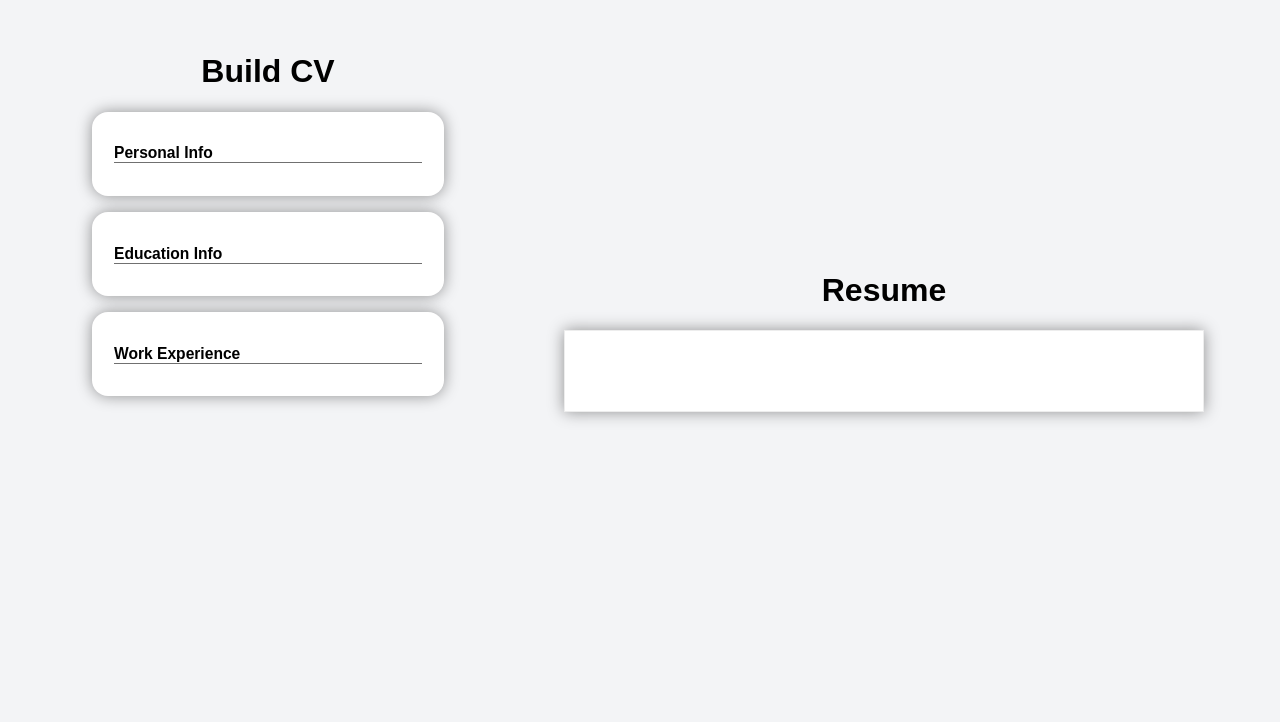
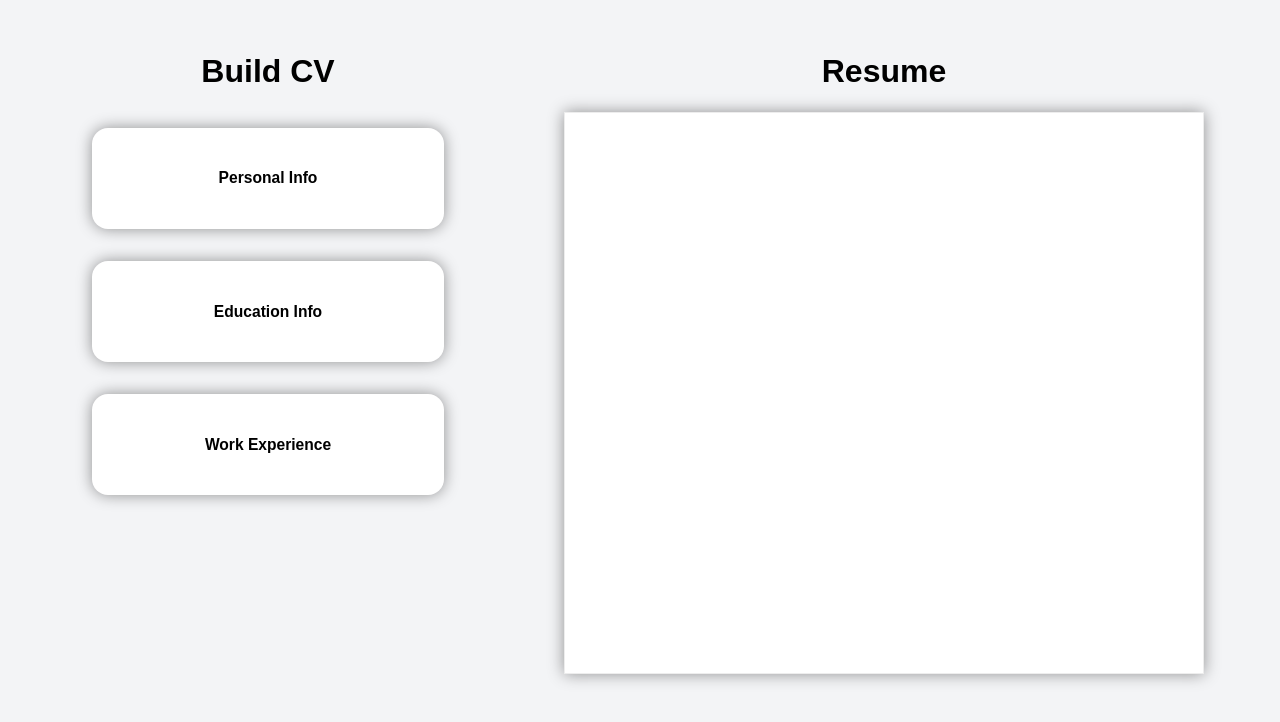
Before and after one commit to furkanssarri/cv-builder, a React (Vite) app: page / in a window 1280 px wide. Shown: the top 722 px of the page. Built offline with nearby package versions, Linux system fonts and the light colour scheme.

Commit message:
style: implement basic layout styling

```diff
--- a/src/App.css
+++ b/src/App.css
@@ -14,13 +14,16 @@
   flex-direction: column;
   justify-content: space-around;
   text-align: center;
-  align-items: center;
+  align-items: flex-start;
   margin: 1rem;
   padding: 1rem;
 }
 
 #form-area {
   width: 30vw;
+  height: 70vh;
+  position: sticky;
+  top: 0;
 }
 
 #form-area section {
@@ -29,6 +32,12 @@
   padding: 1rem;
   box-shadow: 0px 0px 15px 0px #00000069;
   border-radius: 16px;
+}
+
+.form-wrapper {
+  display: flex;
+  flex-direction: column;
+  align-self: flex-start;
 }
 
 #resume-area {
@@ -54,11 +63,12 @@
 
 .icon {
   transition: transform 0.3s ease;
+  font-size: 1.28rem;
 }
 
-.icon.rotate {
-  transform: rotate(180deg);
-}
+/* .icon:hover {
+  font-size: 1.4rem;
+} */
 
 form {
   display: flex;
--- a/src/App.jsx
+++ b/src/App.jsx
@@ -49,6 +49,7 @@ function App() {
     <div className="App">
       <div className="container">
         <div id="form-area">
+          <div className="form-wrapper">
             <h1>Build CV</h1>
             <FormContainer
               setPersonalInfo={setPersonalInfo}
@@ -57,6 +58,7 @@ function App() {
               editingIndex={editingIndex}
               setEditingIndex={setEditingIndex}
             />
+          </div>
         </div>
 
         <div id="resume-area">
--- a/src/components/output/OutputSection.jsx
+++ b/src/components/output/OutputSection.jsx
@@ -1,5 +1,5 @@
 import { Fragment } from "react";
-import { LuTrash2 } from "react-icons/lu";
+import { LuTrash2, LuSquarePen } from "react-icons/lu";
 
 const OutputSection = ({
   personalInfo,
@@ -26,16 +26,16 @@ const OutputSection = ({
               </div>
               <div className="buttons">
                 <button
-                  id="edit"
+                  className="edit"
                   onClick={() => handleEditEntry("Personal Info", index)}
                 >
-                  Edit
+                  <LuSquarePen className="icon edit" />
                 </button>{" "}
                 <button
-                  id="remove"
+                  className="remove"
                   onClick={() => handleDeleteEntry("Personal Info", index)}
                 >
-                  <LuTrash2 />
+                  <LuTrash2 className="icon remove" />
                 </button>
               </div>
             </Fragment>
@@ -56,16 +56,16 @@ const OutputSection = ({
               <hr />
               <div className="buttons">
                 <button
-                  id="edit"
+                  className="edit"
                   onClick={() => handleEditEntry("Education Info", index)}
                 >
-                  Edit
+                  <LuSquarePen className="icon edit" />
                 </button>{" "}
                 <button
-                  id="remove"
+                  className="remove"
                   onClick={() => handleDeleteEntry("Education Info", index)}
                 >
-                  Remove
+                  <LuTrash2 className="icon remove" />
                 </button>
               </div>
             </div>
@@ -87,16 +87,16 @@ const OutputSection = ({
               <hr />
               <div className="buttons">
                 <button
-                  id="edit"
+                  className="edit"
                   onClick={() => handleEditEntry("Work Experience", index)}
                 >
-                  Edit
+                  <LuSquarePen className="icon edit" />
                 </button>{" "}
                 <button
-                  id="remove"
+                  className="remove"
                   onClick={() => handleDeleteEntry("Work Experience", index)}
                 >
-                  Remove
+                  <LuTrash2 className="icon" />
                 </button>
               </div>
             </div>
--- a/src/components/output/resume.css
+++ b/src/components/output/resume.css
@@ -3,6 +3,7 @@
   box-shadow: 0px 0px 15px 0px #00000069;
   background-color: #fff;
   padding: 2.5rem;
+  min-height: 60vh;
 }
 
 .display-info h2:first-child {
@@ -10,14 +11,8 @@
   text-align: center;
 }
 
-.display-info h1,
-h2,
-h3,
-h4,
-h5,
-h6 {
+.display-info h2 {
   text-align: left;
-  border-bottom: 1px solid #707070;
 }
 
 .personal-data-row {
@@ -53,3 +48,20 @@ h6 {
 .buttons {
   align-self: end;
 }
+
+button {
+  border: none;
+  background-color: transparent;
+  cursor: pointer;
+  border-radius: 3px;
+  padding: 10px;
+}
+
+button.remove:hover {
+  background-color: #fa7f7f;
+  color: white;
+}
+
+button.edit:hover {
+  background-color: #ffeb7d;
+}
```
Lines whose indentation alone changed are shown as unchanged.
